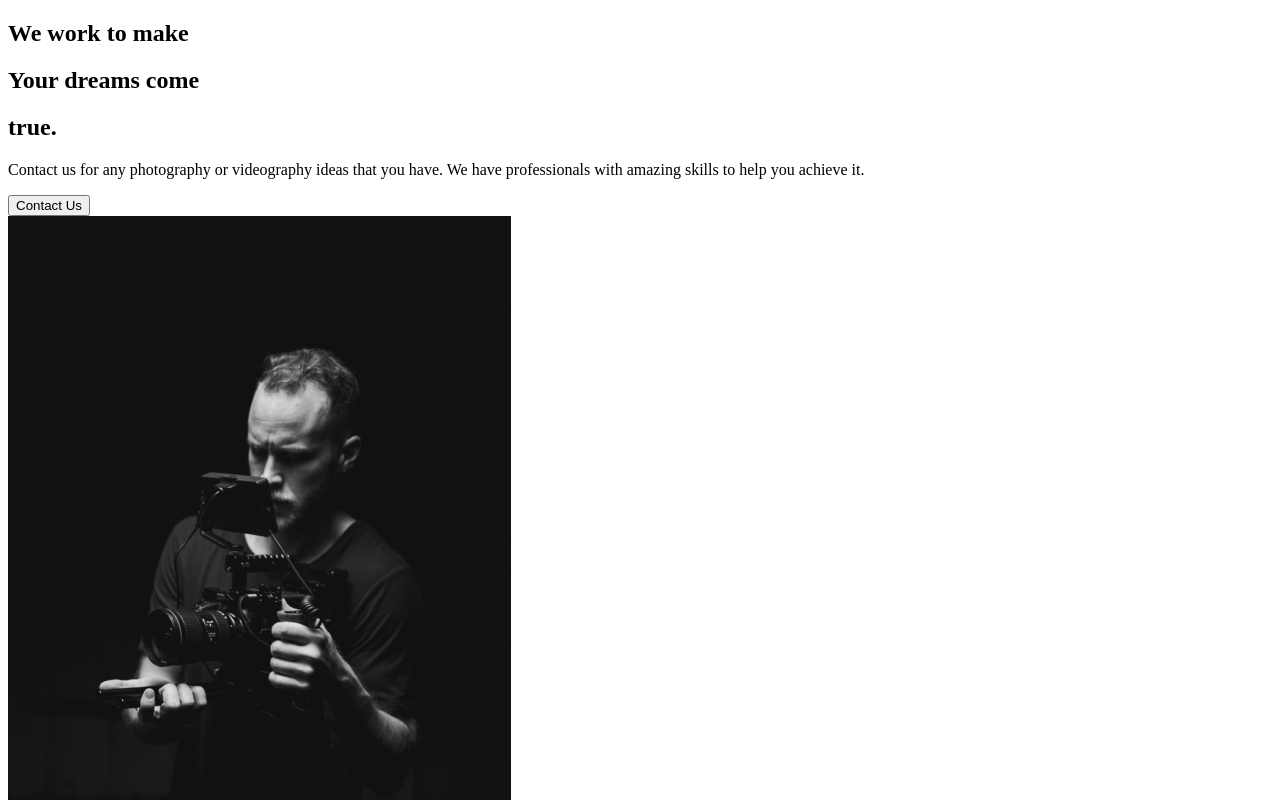
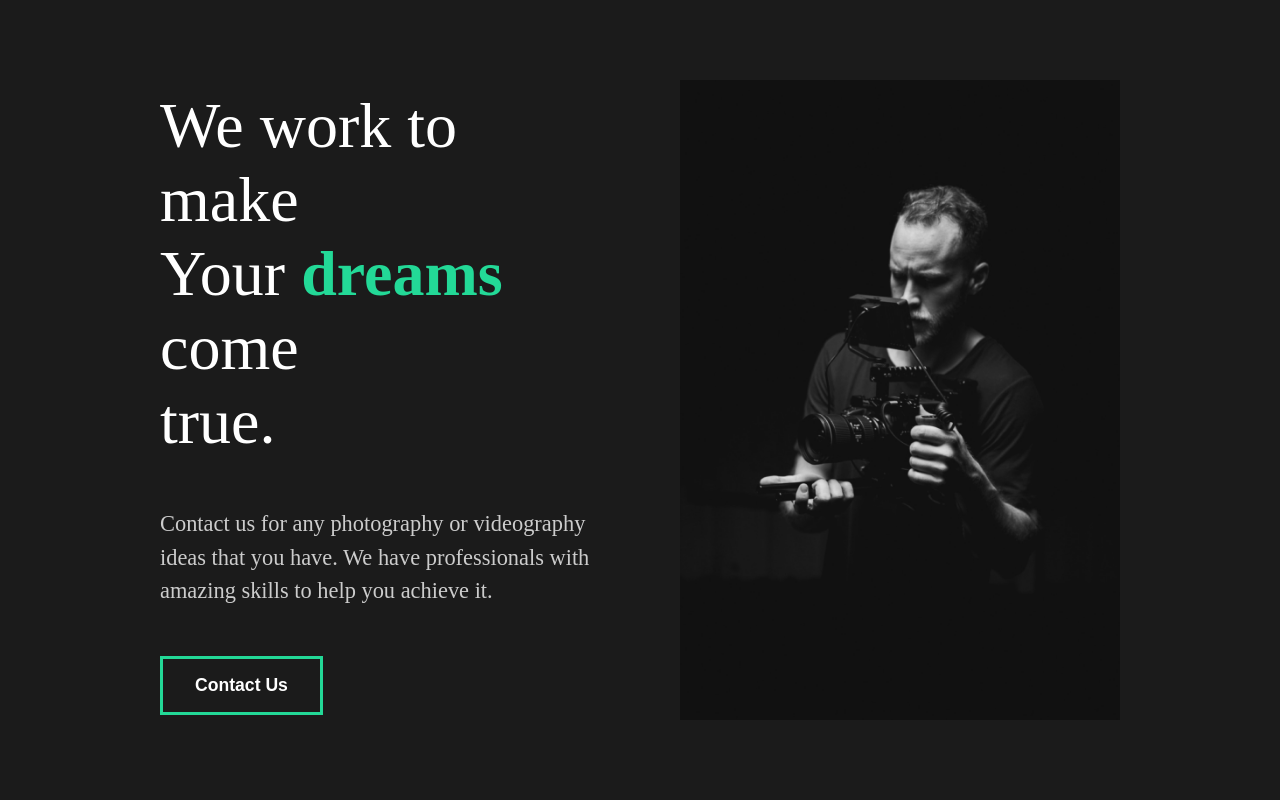
Before and after one commit to Mridul2820/capture-portofolio, a React (Create React App) app: page / in a window 1280 px wide. Shown: the top 800 px of the page. Built offline with nearby package versions, Linux system fonts and the light colour scheme.

Commit message:
styled components added to about section

```diff
--- a/src/App.js
+++ b/src/App.js
@@ -1,9 +1,12 @@
 import React from 'react'
 import AboutUs from './pages/AboutUs'
+
+import GlobalStyle from './components/GlobalStyle'
 
 const App = () => {
     return (
         <div>
+            <GlobalStyle />
             <AboutUs />
         </div>
     )
--- a/src/components/AboutSection.js
+++ b/src/components/AboutSection.js
@@ -1,29 +1,66 @@
 import React from 'react'
 import home1 from '../images/home1.png';
+import styled from 'styled-components';
 
 const AboutSection = () => {
     return (
-        <div>
-            <div className="description">
+        <StyledAbout>
+            <StyledDescription>
                 <div className="title">
-                    <div className="hide">
+                    <StyledHide>
                         <h2>We work to make</h2>
-                    </div>
-                    <div className="hide">
+                    </StyledHide>
+                    <StyledHide>
                         <h2>Your <span>dreams</span> come</h2>
-                    </div>
-                    <div className="hide">
+                    </StyledHide>
+                    <StyledHide>
                         <h2>true.</h2>
-                    </div>
+                    </StyledHide>
                     <p>
                         Contact us for any photography or videography ideas that you have. We have professionals with amazing skills to help you achieve it.
                     </p>
                     <button>Contact Us</button>
                 </div>
-            </div>
-            <div className="image"><img src={home1} alt="The guy with cammera"/></div>
-        </div>
+            </StyledDescription>
+            <StyledImage>
+                <img src={home1} alt="The guy with cammera"/>
+            </StyledImage>
+        </StyledAbout>
     )
 }
 
+// styled components
+const StyledAbout = styled.div`
+    min-height: 90vh;
+    display: flex;
+    align-items: center;
+    justify-content: center;
+    padding: 5rem 10rem;
+    color: white;
+`
+
+const StyledDescription = styled.div`
+    flex: 1;
+    padding-right: 5rem;
+
+    h2 {
+        font-weight: lighter;
+    }
+`
+
+const StyledImage = styled.div`
+    flex: 1;
+    overflow: hidden;
+
+    img {
+        width: 100%;
+        height: 80vh;
+        object-fit: cover;
+    }
+`
+
+const StyledHide = styled.div`
+    overflow: hidden;
+`
+
 export default AboutSection
--- /dev/null
+++ b/src/components/GlobalStyle.js
@@ -0,0 +1,68 @@
+import {createGlobalStyle} from 'styled-components';
+
+
+const GlobalStyle = createGlobalStyle`
+
+* {
+    margin: 0;
+    padding: 0;
+    box-sizing: border-box;
+}
+
+body {
+    background: #1b1b1b;
+}
+
+button {
+    font-weight: bold;
+    font-size: 1.1rem;
+    cursor: pointer;
+    padding: 1rem 2rem;
+    border: 3px solid #23d997;
+    background: transparent;
+    color: #fff;
+    transition: all .5s ease;
+
+    &:focus {
+        outline: none;
+    }
+
+    &:hover {
+        background: #23d997;
+        color: #fff;
+    }
+}
+
+h2 {
+    font-weight: lighter;
+    font-size: 4rem;
+}
+
+h3 {
+    color: white;
+}
+
+h4 {
+    font-weight: bold;
+}
+
+a {
+    font-size: 1.1rem;
+}
+
+span {
+    font-weight: bold;
+    color: #23d997;
+}
+
+p {
+    color: #ccc;
+    padding: 3rem 0;
+    font-size: 1.4rem;
+    line-height: 150%;
+}
+
+`
+
+
+export default GlobalStyle;
```
